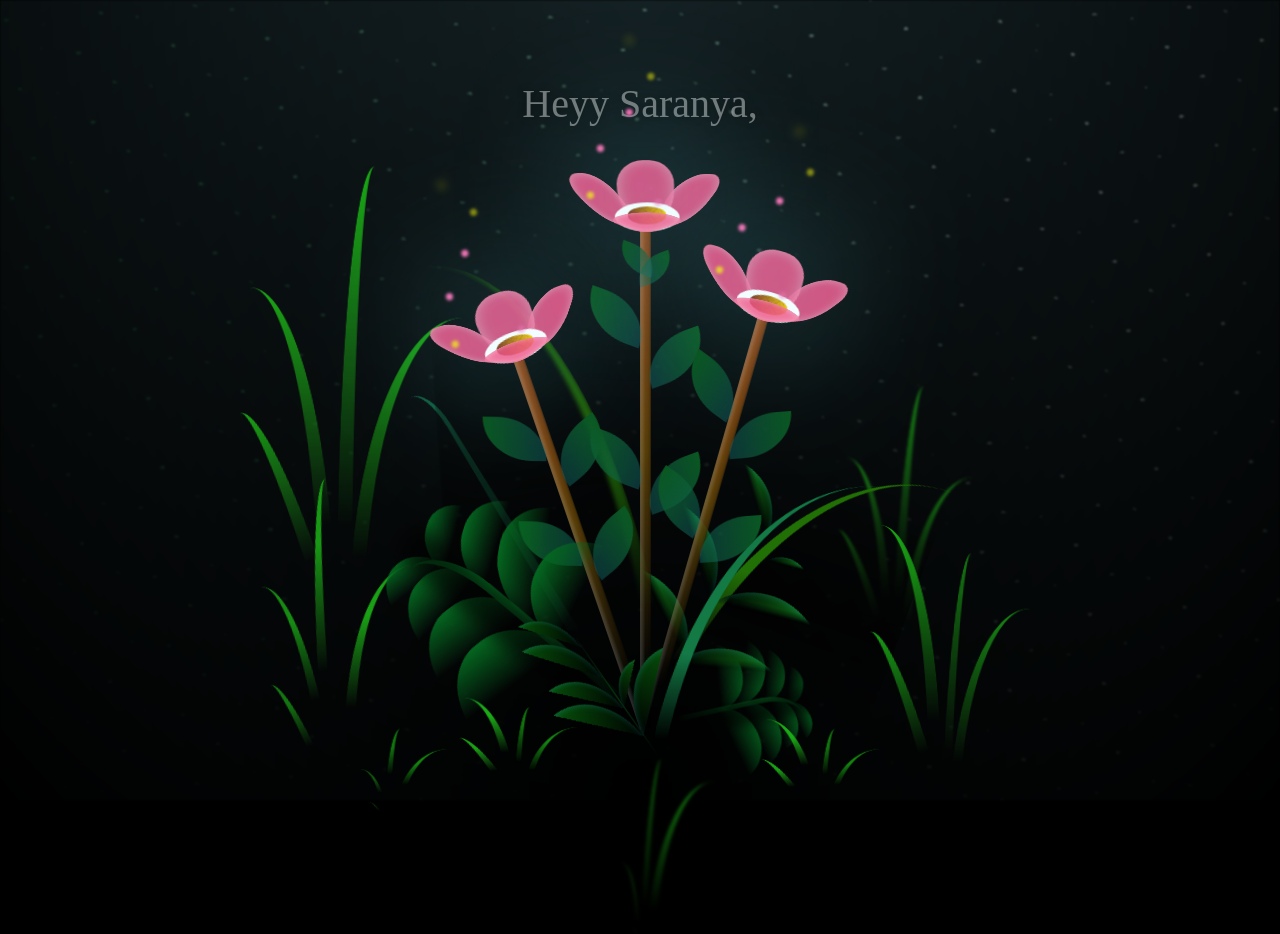
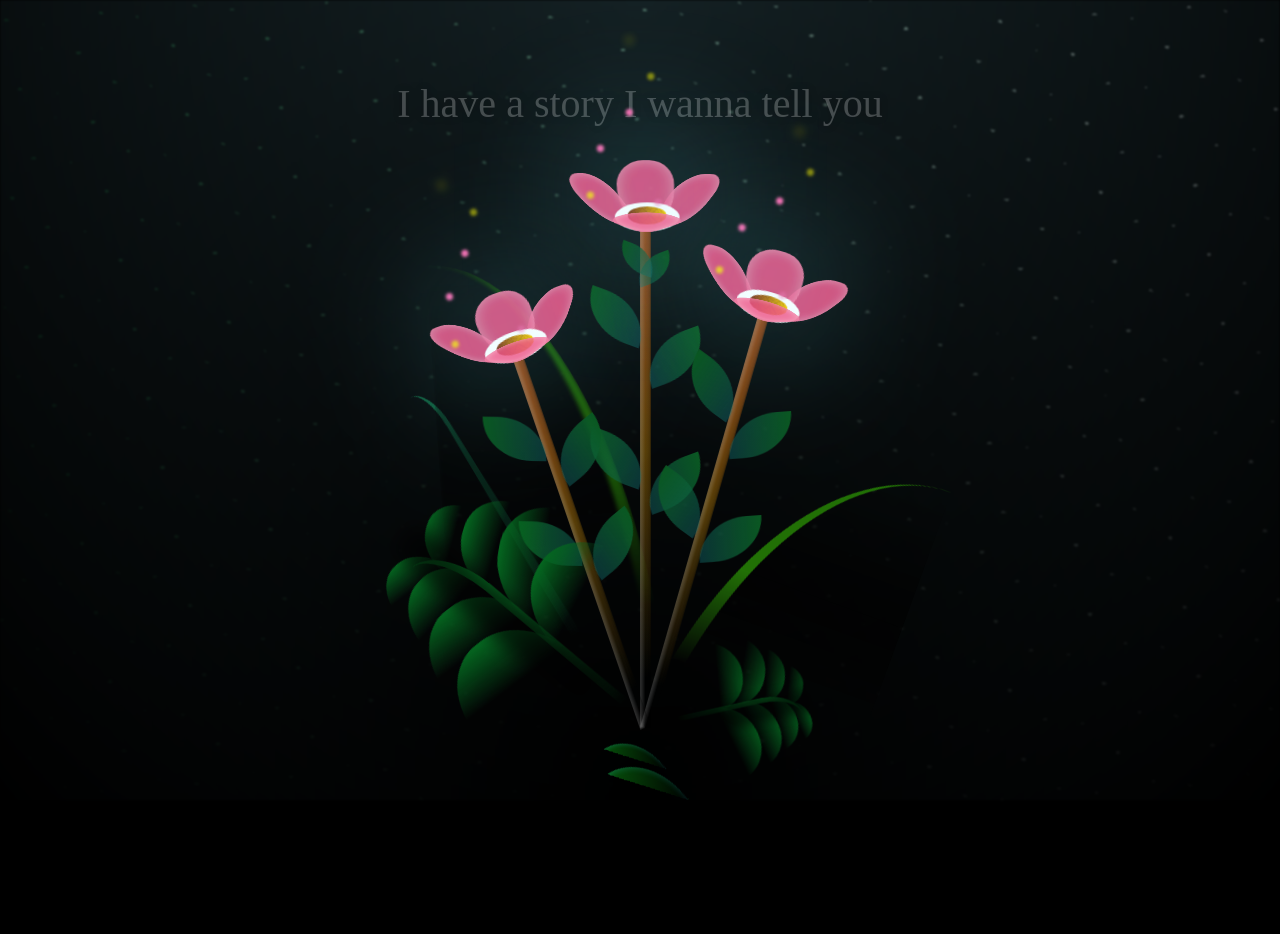
Before and after one commit to anshulLuhsna/flowers-for-you, a plain HTML site: page index.html in a window 1280 px wide. After the commit the page ends 831 px from the top, so only its background shows below. Drawn offline with Linux system fonts and the light colour scheme.

Commit message:
update: Anurag bday

```diff
--- a/css/main.css
+++ b/css/main.css
@@ -1340,3 +1340,8 @@ body {
   -webkit-animation-play-state: paused !important;
           animation-play-state: paused !important;
 }
+
+#imageContainer {
+  z-index: 100;
+  display: none;
+}
--- a/index.html
+++ b/index.html
@@ -7,7 +7,7 @@
     <meta name="viewport" content="width=device-width, initial-scale=1.0">
     <link rel="stylesheet" href="css/main.css">
     <link rel="icon" href="img/flowers.png" type="image/x-icon">
-    <title>For Saranya</title>
+    <title>For Anurag</title>
 </head>
 
 <body class="container">
@@ -27,7 +27,6 @@
                 <div class="flower__leaf flower__leaf--3"></div>
                 <div class="flower__leaf flower__leaf--4"></div>
                 <div class="flower__white-circle"></div>
-
                 <div class="flower__light flower__light--1"></div>
                 <div class="flower__light flower__light--2"></div>
                 <div class="flower__light flower__light--3"></div>
@@ -36,7 +35,6 @@
                 <div class="flower__light flower__light--6"></div>
                 <div class="flower__light flower__light--7"></div>
                 <div class="flower__light flower__light--8"></div>
-
             </div>
             <div class="flower__line">
                 <div class="flower__line__leaf flower__line__leaf--1"></div>
@@ -55,7 +53,6 @@
                 <div class="flower__leaf flower__leaf--3"></div>
                 <div class="flower__leaf flower__leaf--4"></div>
                 <div class="flower__white-circle"></div>
-
                 <div class="flower__light flower__light--1"></div>
                 <div class="flower__light flower__light--2"></div>
                 <div class="flower__light flower__light--3"></div>
@@ -64,7 +61,6 @@
                 <div class="flower__light flower__light--6"></div>
                 <div class="flower__light flower__light--7"></div>
                 <div class="flower__light flower__light--8"></div>
-
             </div>
             <div class="flower__line">
                 <div class="flower__line__leaf flower__line__leaf--1"></div>
@@ -81,7 +77,6 @@
                 <div class="flower__leaf flower__leaf--3"></div>
                 <div class="flower__leaf flower__leaf--4"></div>
                 <div class="flower__white-circle"></div>
-
                 <div class="flower__light flower__light--1"></div>
                 <div class="flower__light flower__light--2"></div>
                 <div class="flower__light flower__light--3"></div>
@@ -90,7 +85,6 @@
                 <div class="flower__light flower__light--6"></div>
                 <div class="flower__light flower__light--7"></div>
                 <div class="flower__light flower__light--8"></div>
-
             </div>
             <div class="flower__line">
                 <div class="flower__line__leaf flower__line__leaf--1"></div>
@@ -165,155 +159,13 @@
                 <div class="flower__g-front__leaf-wrapper flower__g-front__leaf-wrapper--4">
                     <div class="flower__g-front__leaf"></div>
                 </div>
-          <div class="flower__g-front__leaf-wrapper flower__g-front__leaf-wrapper--5">
-            <div class="flower__g-front__leaf"></div>
             </div>
-          <div class="flower__g-front__leaf-wrapper flower__g-front__leaf-wrapper--6">
-            <div class="flower__g-front__leaf"></div>
-          </div>
-          <div class="flower__g-front__leaf-wrapper flower__g-front__leaf-wrapper--7">
-            <div class="flower__g-front__leaf"></div>
-          </div>
-          <div class="flower__g-front__leaf-wrapper flower__g-front__leaf-wrapper--8">
-            <div class="flower__g-front__leaf"></div>
-          </div>
-          <div class="flower__g-front__line"></div>
         </div>
     </div>
 
-      <div class="grow-ans" style="--d:3.2s">
-        <div class="flower__g-fr">
-          <div class="leaf"></div>
-          <div class="flower__g-fr__leaf flower__g-fr__leaf--1"></div>
-          <div class="flower__g-fr__leaf flower__g-fr__leaf--2"></div>
-          <div class="flower__g-fr__leaf flower__g-fr__leaf--3"></div>
-          <div class="flower__g-fr__leaf flower__g-fr__leaf--4"></div>
-          <div class="flower__g-fr__leaf flower__g-fr__leaf--5"></div>
-          <div class="flower__g-fr__leaf flower__g-fr__leaf--6"></div>
-          <div class="flower__g-fr__leaf flower__g-fr__leaf--7"></div>
-          <div class="flower__g-fr__leaf flower__g-fr__leaf--8"></div>
-        </div>
-      </div>
-
-      <div class="long-g long-g--0">
-        <div class="grow-ans" style="--d:3s">
-          <div class="leaf leaf--0"></div>
-        </div>
-        <div class="grow-ans" style="--d:2.2s">
-          <div class="leaf leaf--1"></div>
-        </div>
-        <div class="grow-ans" style="--d:3.4s">
-          <div class="leaf leaf--2"></div>
-        </div>
-        <div class="grow-ans" style="--d:3.6s">
-          <div class="leaf leaf--3"></div>
-        </div>
-      </div>
-
-      <div class="long-g long-g--1">
-        <div class="grow-ans" style="--d:3.6s">
-          <div class="leaf leaf--0"></div>
-        </div>
-        <div class="grow-ans" style="--d:3.8s">
-          <div class="leaf leaf--1"></div>
-        </div>
-        <div class="grow-ans" style="--d:4s">
-          <div class="leaf leaf--2"></div>
-        </div>
-        <div class="grow-ans" style="--d:4.2s">
-          <div class="leaf leaf--3"></div>
-        </div>
-      </div>
-
-      <div class="long-g long-g--2">
-        <div class="grow-ans" style="--d:4s">
-          <div class="leaf leaf--0"></div>
-        </div>
-        <div class="grow-ans" style="--d:4.2s">
-          <div class="leaf leaf--1"></div>
-        </div>
-        <div class="grow-ans" style="--d:4.4s">
-          <div class="leaf leaf--2"></div>
-        </div>
-        <div class="grow-ans" style="--d:4.6s">
-          <div class="leaf leaf--3"></div>
-        </div>
-      </div>
-
-      <div class="long-g long-g--3">
-        <div class="grow-ans" style="--d:4s">
-          <div class="leaf leaf--0"></div>
-        </div>
-        <div class="grow-ans" style="--d:4.2s">
-          <div class="leaf leaf--1"></div>
-        </div>
-        <div class="grow-ans" style="--d:3s">
-          <div class="leaf leaf--2"></div>
-        </div>
-        <div class="grow-ans" style="--d:3.6s">
-          <div class="leaf leaf--3"></div>
-        </div>
-      </div>
-
-      <div class="long-g long-g--4">
-        <div class="grow-ans" style="--d:4s">
-          <div class="leaf leaf--0"></div>
-        </div>
-        <div class="grow-ans" style="--d:4.2s">
-          <div class="leaf leaf--1"></div>
-        </div>
-        <div class="grow-ans" style="--d:3s">
-          <div class="leaf leaf--2"></div>
-        </div>
-        <div class="grow-ans" style="--d:3.6s">
-          <div class="leaf leaf--3"></div>
-        </div>
-      </div>
-
-      <div class="long-g long-g--5">
-        <div class="grow-ans" style="--d:4s">
-          <div class="leaf leaf--0"></div>
-        </div>
-        <div class="grow-ans" style="--d:4.2s">
-          <div class="leaf leaf--1"></div>
-        </div>
-        <div class="grow-ans" style="--d:3s">
-          <div class="leaf leaf--2"></div>
-        </div>
-        <div class="grow-ans" style="--d:3.6s">
-          <div class="leaf leaf--3"></div>
-        </div>
-      </div>
-
-      <div class="long-g long-g--6">
-        <div class="grow-ans" style="--d:4.2s">
-          <div class="leaf leaf--0"></div>
-        </div>
-        <div class="grow-ans" style="--d:4.4s">
-          <div class="leaf leaf--1"></div>
-        </div>
-        <div class="grow-ans" style="--d:4.6s">
-          <div class="leaf leaf--2"></div>
-        </div>
-        <div class="grow-ans" style="--d:4.8s">
-          <div class="leaf leaf--3"></div>
-        </div>
-      </div>
-
-      <div class="long-g long-g--7">
-        <div class="grow-ans" style="--d:3s">
-          <div class="leaf leaf--0"></div>
-        </div>
-        <div class="grow-ans" style="--d:3.2s">
-          <div class="leaf leaf--1"></div>
-        </div>
-        <div class="grow-ans" style="--d:3.5s">
-          <div class="leaf leaf--2"></div>
-        </div>
-        <div class="grow-ans" style="--d:3.6s">
-          <div class="leaf leaf--3"></div>
-        </div>
-      </div>
+    <!-- Container for the image -->
+    <div id="imageContainer" >
+        <img id="image" src="./image1.jpeg" alt="Celebration Image" width="500px">
     </div>
 
     <script src="main.js"></script>
--- a/main.js
+++ b/main.js
@@ -3,33 +3,56 @@ onload = () =>{
 };
 
 const messages = [
-  "Heyy Saranya,",
-  "I have something important to ask you.",
-  "I don’t mean to sound cheesy or overly romantic",
-  "but... ",
-  " ",
-  "Would you like to be my tour guide and show me around Plymouth?",
-  "Just kidding!",
-  "I would love to get to know you better",
-  "so would you go on a date with me?",
-  "Also, the tour guide thing."
+  "Hey Anurag",
+  "I have a story I wanna tell you",
+  "All my friends know this except you.",
+  "I've been saving it for your bday",
+  "So as a kid,",
+  "Whenever I was asked to write a letter",
+  "In marathi or english",
+  "I always used to write it for...",
+  "Someone named 'anurag'... ",
+  "But I didn't know any Anurag back then...",
+  "I just wanted to write to someone who is not real",
+  "And I just picked 'anurag' everytime.",
+  "And now that we're such good friends...",
+  "It feels like I've manifested this friendship",
+  "And you know when I realized all this?",
+  "In the unit test of SEM 4...",
+  "When we were sitting together and I wasn't writing",
+  "I looked at you (You were attempting the paper atleast)",
+  "And I was smiling like an idiot cuz of this flashback",
+  "Inhi harkaton ki vajah se mujhe back lagte hai...",
+  "But yeah that was the story",
+  "Hope you liked the PHLOWERS",
+  "Have an awesome birthday!",
+  ""
 ];
 let currentMessage = 0;
 
 
 function showMessage() {
   const typewriterText = document.getElementById('typewriterText');
-  typewriterText.classList.remove('fade-in');
+  const imageContainer = document.getElementById('imageContainer');
+  if (currentMessage < messages.length) {
+    typewriterText.classList.remove('fade-in');
+    setTimeout(() => {
+        typewriterText.textContent = messages[currentMessage];
+        typewriterText.classList.add('fade-in');
+        currentMessage++;
+    }, 1500);
+} else {
+    // Hide the message text and show the image
+    typewriterText.style.display = 'none';
+    imageContainer.style.display = 'block';
 
-  setTimeout(() => {
-    typewriterText.textContent = messages[currentMessage];
-    typewriterText.classList.add('fade-in');
-    currentMessage = (currentMessage + 1) % messages.length;
-  }, 2000); // This timeout should match the transition time
+    // Stop the interval to prevent further message updates
+    clearInterval(intervalId);
+}
 }
 
 // Start the message display
 showMessage();
 
 // Change message every 4 seconds plus fade duration (adjust as needed)
-setInterval(showMessage, 4000); // 2s for fade-in, 2s for visible, 2s for fade-out
+setInterval(showMessage, 3000); // 2s for fade-in, 2s for visible, 2s for fade-out
```
Also changed, not shown: image1.jpeg (added). Lines whose indentation alone changed are shown as unchanged.
